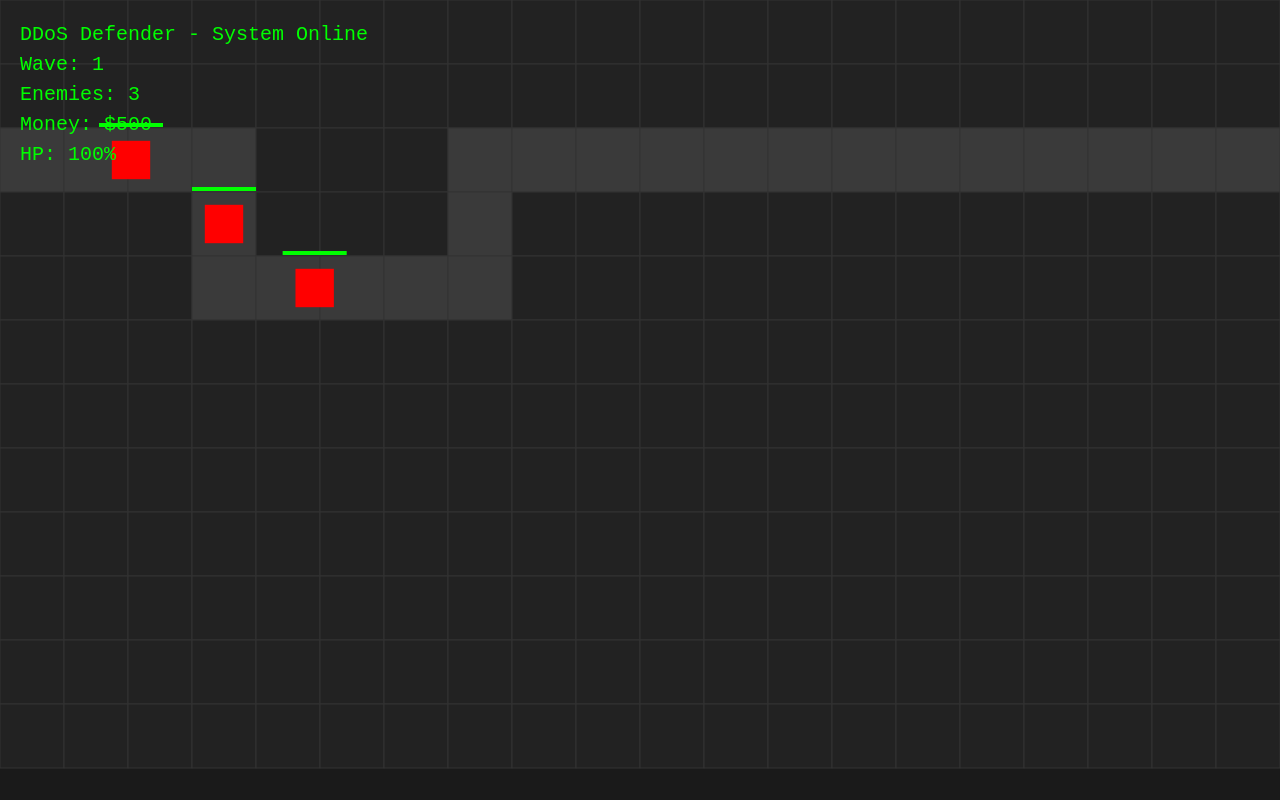
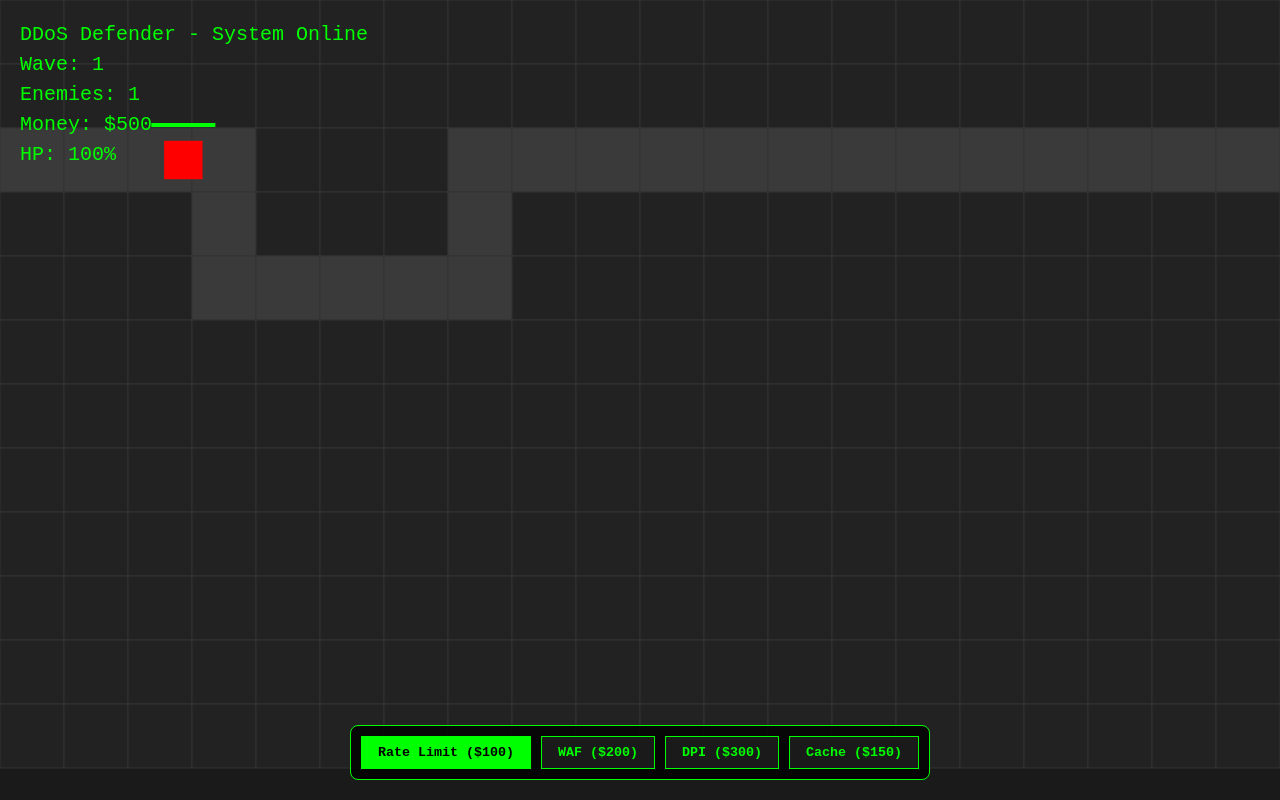
Before and after one commit to dectecx/DDoS-Defender-Game, a Vue app: page /game in a window 1280 px wide. Built offline with nearby package versions, Linux system fonts and the light colour scheme.

Commit message:
feat: Establish core game loop, state management, wave progression, and main canvas UI.

```diff
--- a/src/components/GameCanvas.vue
+++ b/src/components/GameCanvas.vue
@@ -7,7 +7,7 @@ import { ProjectileManager } from '../game/ProjectileManager';
 import { InteractionManager } from '../game/InteractionManager';
 import { WaveManager } from '../game/WaveManager';
 import { gameState } from '../game/GameState';
-import { EnemyType } from '../game/types';
+import { EnemyType, TowerType } from '../game/types';
 
 const canvasRef = ref<HTMLCanvasElement | null>(null);
 let ctx: CanvasRenderingContext2D | null = null;
@@ -23,6 +23,9 @@ let waveManager: WaveManager | null = null;
 
 let lastTime = 0;
 
+// UI State
+const selectedTower = ref<TowerType>(TowerType.RATE_LIMIT);
+
 const resizeCanvas = () => {
   if (!canvasRef.value) return;
   canvasRef.value.width = window.innerWidth;
@@ -37,7 +40,7 @@ const handleCanvasClick = (event: MouseEvent) => {
   const x = event.clientX - rect.left;
   const y = event.clientY - rect.top;
 
-  const result = interactionManager.handleClick(x, y);
+  const result = interactionManager.handleClick(x, y, selectedTower.value);
   if (result && result.action === 'BUILD' && towerManager) {
     towerManager.addTower(result.x, result.y, result.type);
   }
@@ -56,7 +59,7 @@ const draw = () => {
   enemyManager.draw(ctx);
   projectileManager.draw(ctx);
 
-  // Draw UI Overlay
+  // Draw UI Overlay (Canvas part)
   ctx.fillStyle = '#00ff00';
   ctx.font = '20px monospace';
   ctx.fillText('DDoS Defender - System Online', 20, 40);
@@ -73,6 +76,14 @@ const draw = () => {
     ctx.textAlign = 'center';
     ctx.fillText('SYSTEM OFFLINE (GAME OVER)', canvasRef.value.width / 2, canvasRef.value.height / 2);
     ctx.textAlign = 'left';
+  } else if (gameState.isVictory) {
+    ctx.fillStyle = 'rgba(0, 255, 0, 0.3)';
+    ctx.fillRect(0, 0, canvasRef.value.width, canvasRef.value.height);
+    ctx.fillStyle = '#fff';
+    ctx.font = '48px monospace';
+    ctx.textAlign = 'center';
+    ctx.fillText('THREAT MITIGATED (VICTORY)', canvasRef.value.width / 2, canvasRef.value.height / 2);
+    ctx.textAlign = 'left';
   }
 };
 
@@ -81,7 +92,7 @@ const loop = (timestamp: number) => {
   const deltaTime = (timestamp - lastTime) / 1000;
   lastTime = timestamp;
 
-  if (!gameState.isGameOver) {
+  if (!gameState.isGameOver && !gameState.isVictory) {
     if (waveManager) waveManager.update(deltaTime);
     if (enemyManager) enemyManager.update(deltaTime);
     if (projectileManager) projectileManager.update(deltaTime);
@@ -122,13 +133,86 @@ onUnmounted(() => {
 </script>
 
 <template>
-  <canvas ref="canvasRef" class="game-canvas"></canvas>
+  <div class="game-container">
+    <canvas ref="canvasRef" class="game-canvas"></canvas>
+
+    <div class="ui-overlay" v-if="!gameState.isGameOver && !gameState.isVictory">
+      <div class="tower-selection">
+        <button
+          :class="{ active: selectedTower === TowerType.RATE_LIMIT }"
+          @click="selectedTower = TowerType.RATE_LIMIT"
+        >
+          Rate Limit ($100)
+        </button>
+        <button
+          :class="{ active: selectedTower === TowerType.WAF }"
+          @click="selectedTower = TowerType.WAF"
+        >
+          WAF ($200)
+        </button>
+        <button
+          :class="{ active: selectedTower === TowerType.DPI }"
+          @click="selectedTower = TowerType.DPI"
+        >
+          DPI ($300)
+        </button>
+        <button
+          :class="{ active: selectedTower === TowerType.CACHE }"
+          @click="selectedTower = TowerType.CACHE"
+        >
+          Cache ($150)
+        </button>
+      </div>
+    </div>
+  </div>
 </template>
 
 <style scoped>
+.game-container {
+  position: relative;
+  width: 100%;
+  height: 100%;
+}
+
 .game-canvas {
   display: block;
   width: 100%;
   height: 100%;
 }
+
+.ui-overlay {
+  position: absolute;
+  bottom: 20px;
+  left: 50%;
+  transform: translateX(-50%);
+  background: rgba(0, 0, 0, 0.8);
+  padding: 10px;
+  border-radius: 8px;
+  border: 1px solid #00ff00;
+}
+
+.tower-selection {
+  display: flex;
+  gap: 10px;
+}
+
+button {
+  background: #1a1a1a;
+  color: #00ff00;
+  border: 1px solid #00ff00;
+  padding: 8px 16px;
+  cursor: pointer;
+  font-family: monospace;
+  font-weight: bold;
+  transition: all 0.2s;
+}
+
+button:hover {
+  background: #003300;
+}
+
+button.active {
+  background: #00ff00;
+  color: #000;
+}
 </style>
--- a/src/game/GameState.ts
+++ b/src/game/GameState.ts
@@ -7,6 +7,7 @@ export interface GameState {
   wave: number;
   score: number;
   isGameOver: boolean;
+  isVictory: boolean;
 }
 
 export const gameState = reactive<GameState>({
@@ -15,7 +16,8 @@ export const gameState = reactive<GameState>({
   maxHp: 100,
   wave: 1,
   score: 0,
-  isGameOver: false
+  isGameOver: false,
+  isVictory: false
 });
 
 export const GameActions = {
@@ -30,10 +32,14 @@ export const GameActions = {
     return false;
   },
   takeDamage(amount: number) {
-    gameState.hp = Math.max(0, gameState.hp - amount);
+    gameState.hp -= amount;
     if (gameState.hp <= 0) {
+      gameState.hp = 0;
       gameState.isGameOver = true;
     }
+  },
+  setVictory() {
+    gameState.isVictory = true;
   },
   nextWave() {
     gameState.wave++;
--- a/src/game/InteractionManager.ts
+++ b/src/game/InteractionManager.ts
@@ -9,7 +9,7 @@ export class InteractionManager {
     this.gridManager = gridManager;
   }
 
-  handleClick(canvasX: number, canvasY: number) {
+  handleClick(canvasX: number, canvasY: number, selectedTowerType: TowerType) {
     const gridPos = this.gridManager.getGridPosition(canvasX, canvasY);
 
     if (!this.gridManager.isValidPosition(gridPos)) return;
@@ -18,17 +18,20 @@ export class InteractionManager {
 
     if (!cell) return;
 
-    // Simple toggle for MVP: Click empty -> Build Tower
-    // In real game, we'd select a tower type from UI first.
-    // For now, default to RATE_LIMIT tower.
+    if (cell.type === CellType.EMPTY) {
+      let cost = 100;
+      switch (selectedTowerType) {
+        case TowerType.WAF: cost = 200; break;
+        case TowerType.DPI: cost = 300; break;
+        case TowerType.CACHE: cost = 150; break;
+        case TowerType.RATE_LIMIT: default: cost = 100; break;
+      }
 
-    if (cell.type === CellType.EMPTY) {
-      const cost = 100; // Hardcoded cost for now
       if (GameActions.spendMoney(cost)) {
         cell.type = CellType.TOWER;
-        cell.towerId = crypto.randomUUID(); // Placeholder, actual tower creation handled by TowerManager
-        console.log(`Built tower at ${gridPos.x}, ${gridPos.y}`);
-        return { action: 'BUILD', x: gridPos.x, y: gridPos.y, type: TowerType.RATE_LIMIT };
+        cell.towerId = crypto.randomUUID();
+        console.log(`Built ${selectedTowerType} at ${gridPos.x}, ${gridPos.y}`);
+        return { action: 'BUILD', x: gridPos.x, y: gridPos.y, type: selectedTowerType };
       } else {
         console.log('Not enough money!');
       }
--- a/src/game/WaveManager.ts
+++ b/src/game/WaveManager.ts
@@ -36,6 +36,7 @@ export class WaveManager {
     if (index >= level1.waves.length) {
       this.isLevelComplete = true;
       console.log('Level Complete!');
+      GameActions.setVictory();
       return;
     }
 
```
